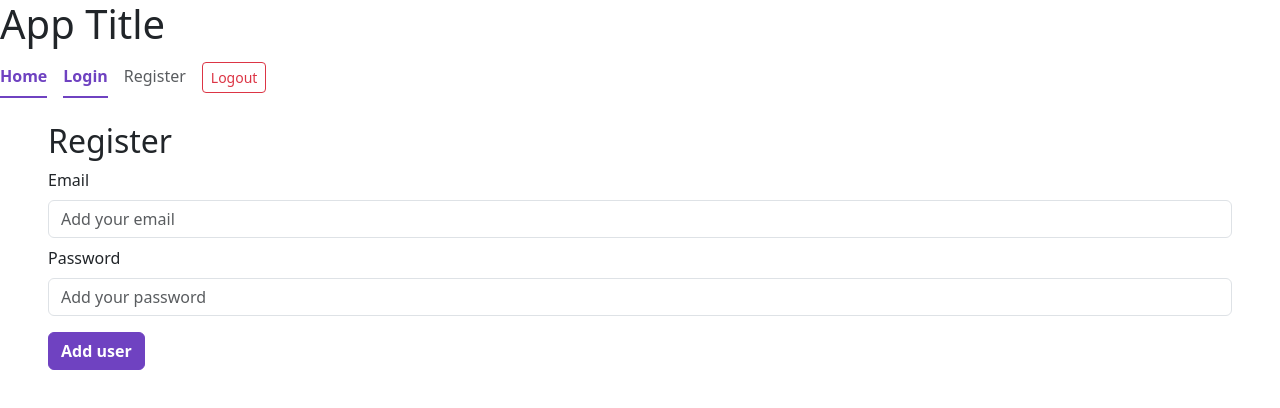
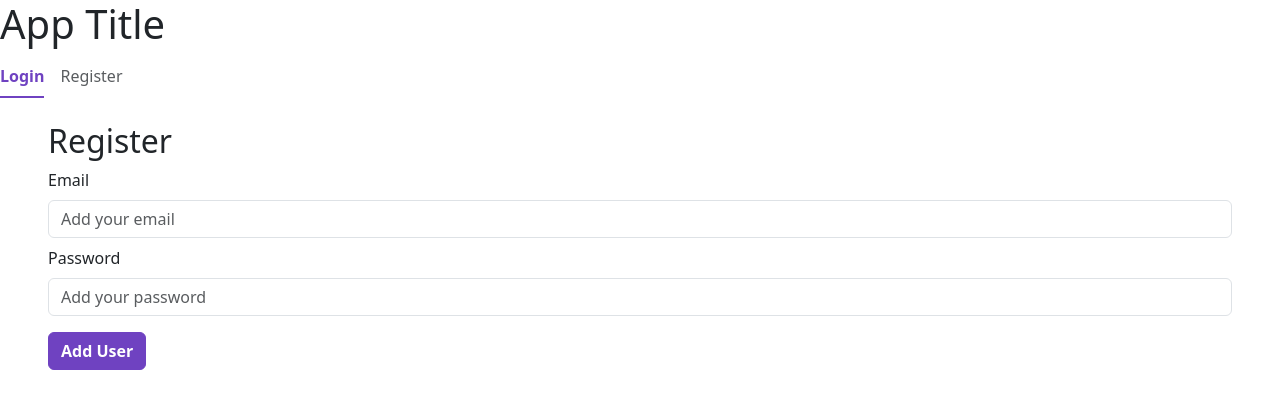
Before and after one commit to AldanaArcidiacono/firebase-practice, a Vue app: page /register in a window 1280 px wide. Shown: the top 408 px of the page. Built offline with nearby package versions, Linux system fonts and the light colour scheme; the HTML template or start-up script is replaced by a standard one.

Commit message:
Refactor

```diff
--- a/src/App.vue
+++ b/src/App.vue
@@ -15,7 +15,7 @@
             {{ nav.tag }}
           </router-link>
         </li>
-        <li class="nav-item">
+        <li class="nav-item" v-if="userStore.userData">
           <button
             class="btn btn-outline-danger btn-sm"
             @click="userStore.logoutUser"
@@ -31,21 +31,22 @@
 </template>
 
 <script setup>
-import { onMounted, ref } from 'vue';
+import { computed, onMounted, ref } from 'vue';
 import { useUserStore } from './stores/user';
 import { useRoute } from 'vue-router';
 
 const userStore = useUserStore();
 const route = useRoute();
 
-const navBar = ref([]);
-
-onMounted(() => {
-  navBar.value = [
-    { url: '/', tag: 'Home' },
-    { url: '/login', tag: 'Login' },
-    { url: '/register', tag: 'Register' },
-  ];
+const navBar = computed(() => {
+  const out = [];
+  if (!userStore.userData)
+    out.push(
+      { url: '/login', tag: 'Login' },
+      { url: '/register', tag: 'Register' }
+    );
+  else out.push({ url: '/', tag: 'Home' });
+  return out;
 });
 </script>
 
--- a/src/components/RegisterLoginForm.vue
+++ b/src/components/RegisterLoginForm.vue
@@ -29,6 +29,8 @@ import { useRoute } from 'vue-router';
 const userStore = useUserStore();
 const route = useRoute();
 
+const isLogin = ref(false);
+
 const email = ref('');
 const password = ref('');
 
@@ -38,15 +40,14 @@ const handleSubmit = async () => {
   if (!email.value || password.value.length < 6) {
     return alert('Complete the files');
   }
-  if (route.name === 'login') {
-    await userStore.loginUser(email.value, password.value);
-  } else if (route.name === 'register') {
-    await userStore.registerUser(email.value, password.value);
-  }
+  if (isLogin) await userStore.loginUser(email.value, password.value);
+  else await userStore.registerUser(email.value, password.value);
 };
 
 onMounted(() => {
-  btnText.value = route.name === 'login' ? 'Login' : 'Add user';
+  isLogin.value = route.path === '/login' ? true : false;
+
+  btnText.value = isLogin.value === true ? 'Login' : 'Add User';
 });
 </script>
 
--- a/src/stores/user.js
+++ b/src/stores/user.js
@@ -67,6 +67,7 @@ export const useUserStore = defineStore('user', () => {
   };
 
   return {
+    userData,
     loading,
     userData,
     registerUser,
```
